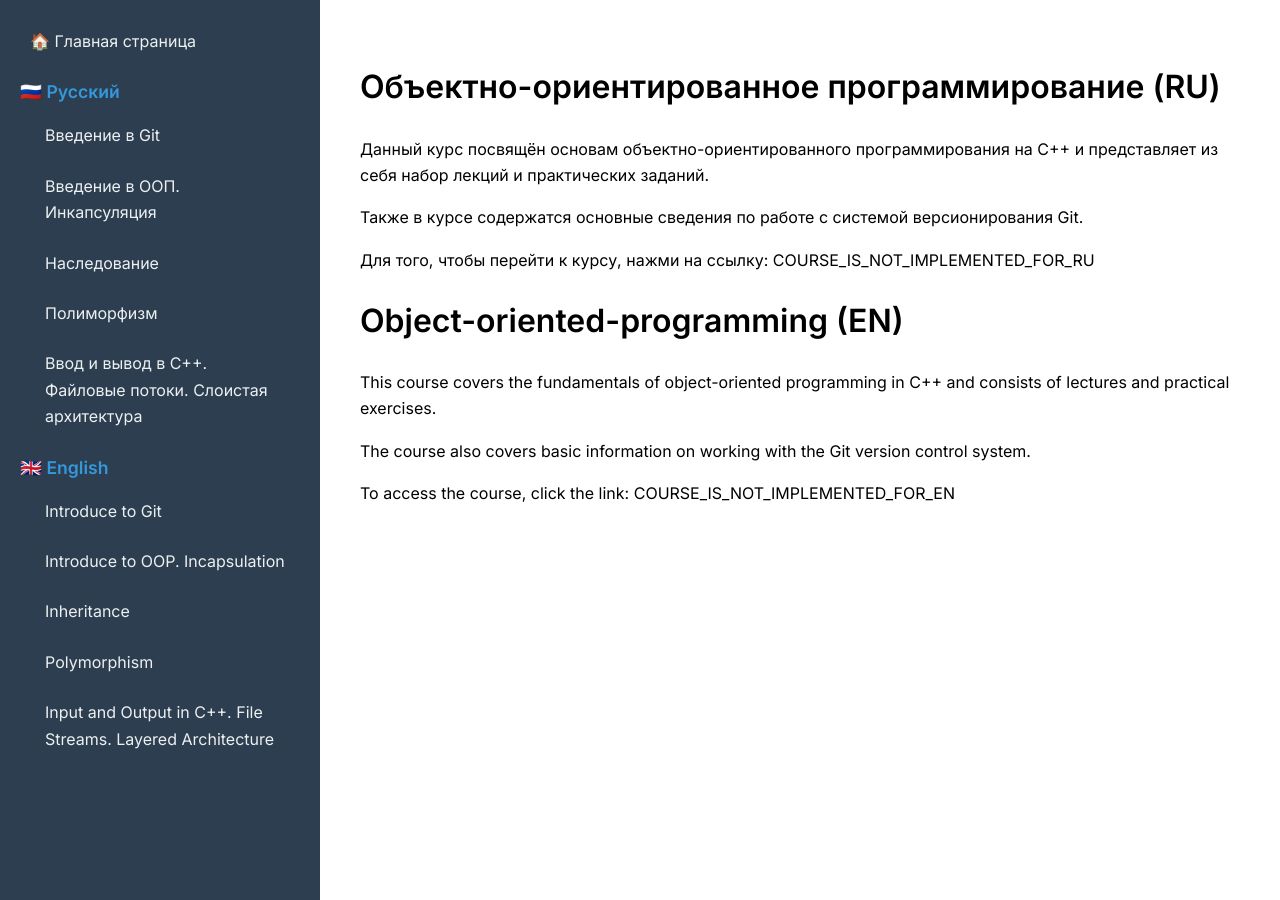
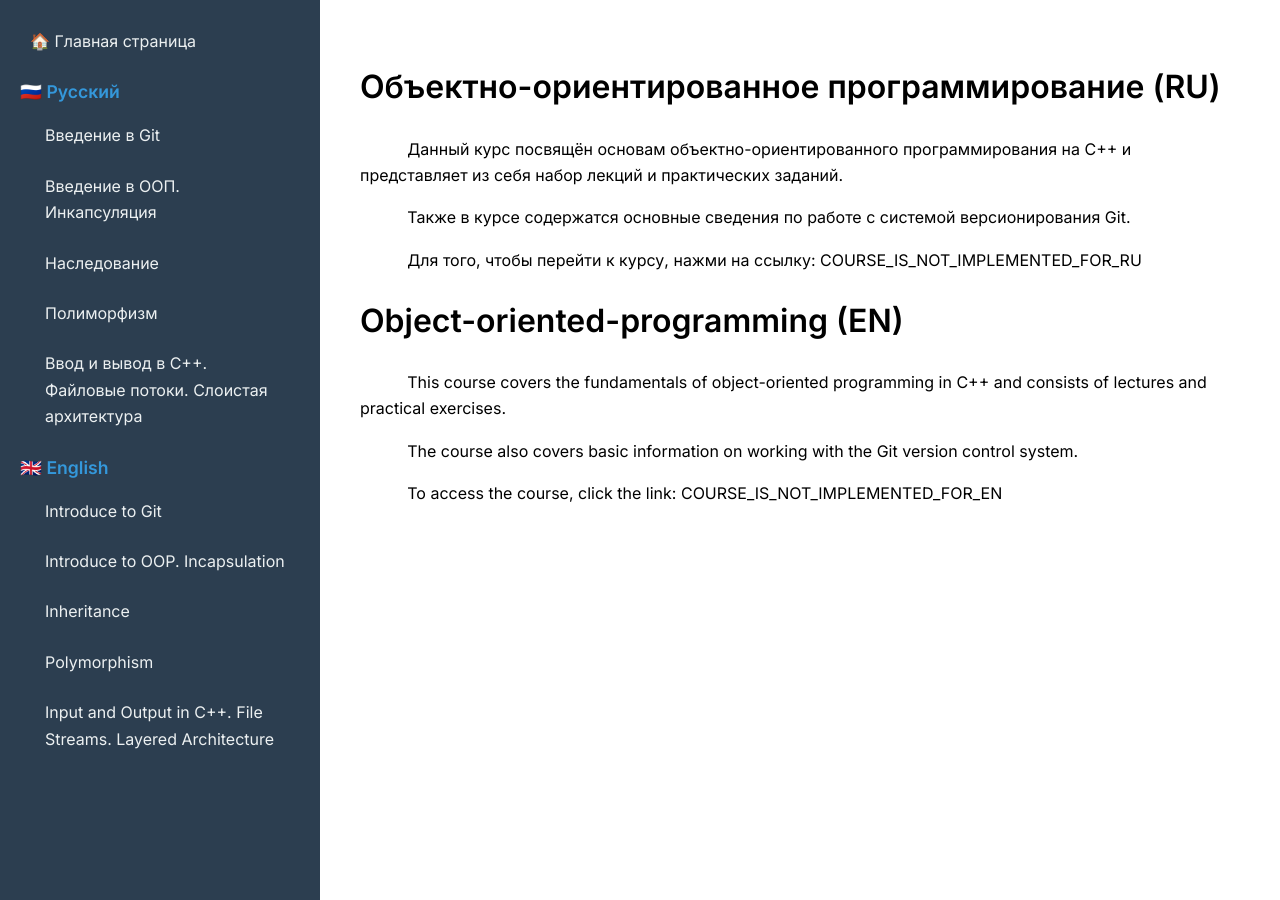
Before and after one commit to maryshev3/object-oriented-programming, a Jekyll site: the page built from README.md, in a window 1280 px wide. Built offline with Jekyll 4.4.1, drawn with Linux system fonts in a browser that asks for light colours; our own code applies the rules of GitHub Pages for plain Markdown files.

Commit message:
line indent 1.25 cm

```diff
--- a/assets/css/style.css
+++ b/assets/css/style.css
@@ -103,3 +103,7 @@ body {
     display: block;
     margin-bottom: 10px;
 }
+
+p {
+    text-indent: 1.25cm;
+}
```
